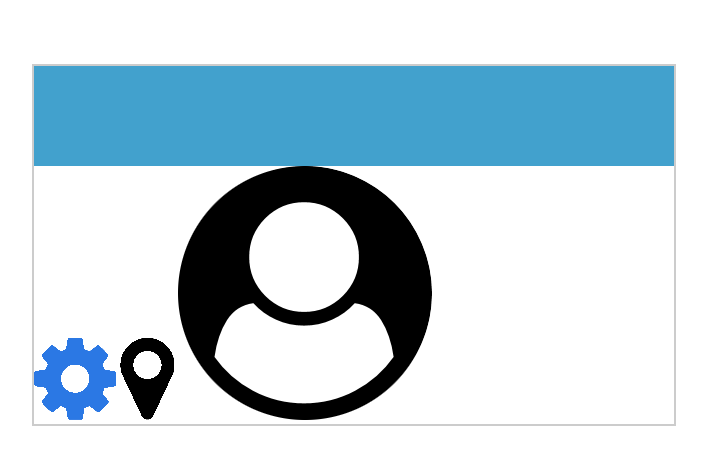
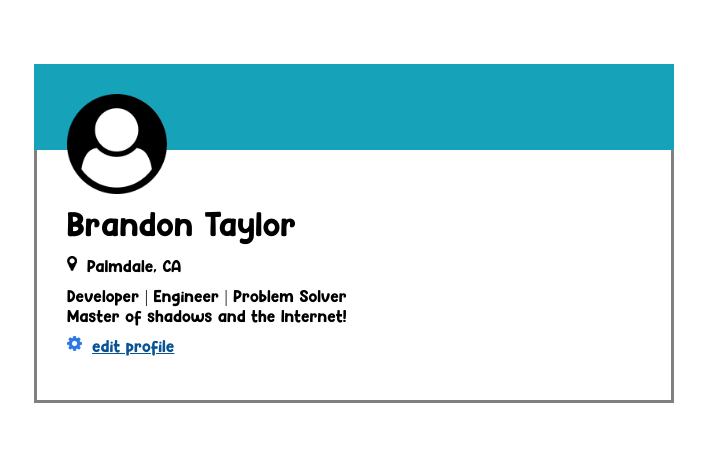
Before and after one commit to brandontaylor156/user_card, a plain HTML site: page index.html in a window 1280 px wide. Shown: the whole page, without its empty margins (286-993 px from the left). Drawn offline with Linux system fonts and the light colour scheme.

Commit message:
profile card

```diff
--- a/index.html
+++ b/index.html
@@ -8,13 +8,27 @@
     <link rel="stylesheet" href="style.css">
 </head>
 <body>
+    <div class="card relative">
+        <div class="topBar"></div>
+        <div class="whitespace">
+            <div class="content absolute flex">
+                <img src="./icons/user-circle.png" alt="user-circle" id="profilePic">
+                <span>Brandon Taylor</span>
+                <div class="location flex">
+                    <img src="./icons/map-marker.png" alt="map-marker" class="iconMap">
+                    <p>Palmdale, CA</p>
+                </div>
+                <div class="description">
+                    <p>Developer | Engineer | Problem Solver</p>
+                    <p>Master of shadows and the Internet!</p>
+                </div>
+                <div class="settings flex">
+                    <img src="./icons/gear.png" alt="gear" class="iconGear">
+                    <a href="">edit profile</a>
+                </div>
+            </div>
+        </div>
 
-    <div class="container">
-        <header>
-        </header>
-           <img src="./icons/gear.png" alt="gear">
-           <img src="./icons/map-marker.png" alt="map-marker">
-           <img src="./icons/user-circle.png" alt="user-circle">
     </div>
 </body>
 </html>
--- a/style.css
+++ b/style.css
@@ -1,17 +1,70 @@
 * {
     margin: 0;
     padding: 0;
+    font-family: hey_comic;
 }
 
-.container {
+@font-face {
+    font-family: hey_comic;
+    src: url(./hey_comic/Hey_Comic.ttf);
+}
+
+span {
+    font-size: 2rem;
+}
+
+.card {
     width: 50%;
     margin: 0 auto;
     margin-top: 5%;
-    border: 2px solid #cccccc;
+    min-height: 300px;
+    overflow: hidden;
+}
+
+.topBar {
+    min-height: 80px;
+    background-color: #16a2b8;
+    border: 3px solid #16a2b8;
+}
+
+.content {
+    margin-left: 30px;
+    flex-direction: column;
+}
+
+#profilePic {
+    width: 100px;
+}
+
+.relative {
     position: relative;
 }
 
-header {
-    min-height: 100px;
-    background-color: hsl(199deg 58% 53%);
+.absolute {
+    position: absolute;
+    top: 30px;
 }
+
+.iconMap {
+    width: 10px;
+}
+
+.iconGear{
+    width: 15px;
+}
+
+.flex {
+    display: flex;
+    align-items: flex-start;
+    gap: 10px;
+}
+
+a {
+    color: #085394;
+}
+
+.whitespace {
+    border: 3px solid gray;
+    border-top:none;
+    min-height: 250px;
+}
```
Also changed, not shown: hey_comic/Hey Comic.jpg (added), hey_comic/Hey_Comic.otf (added), hey_comic/Hey_Comic.ttf (added), hey_comic/More Info.txt (added), 1 other file.
